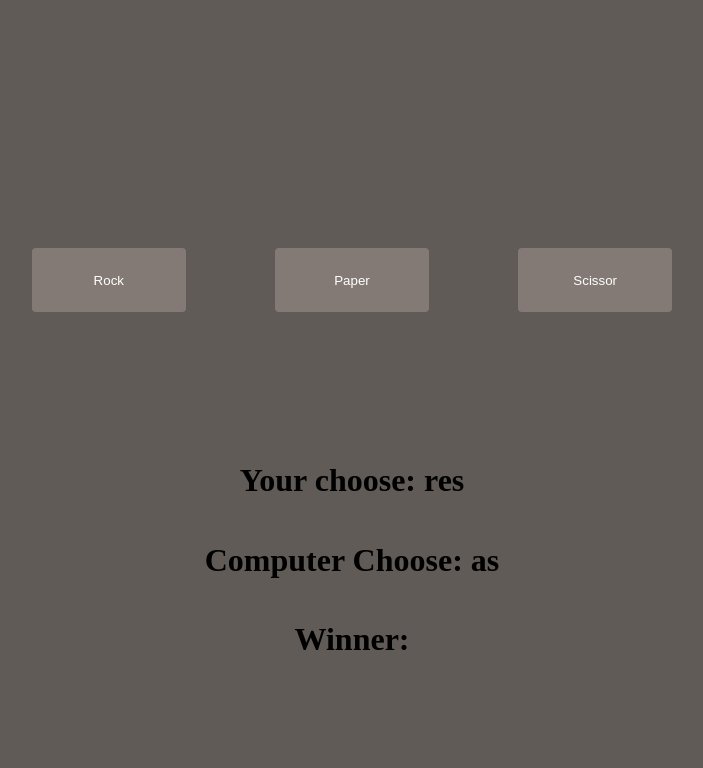
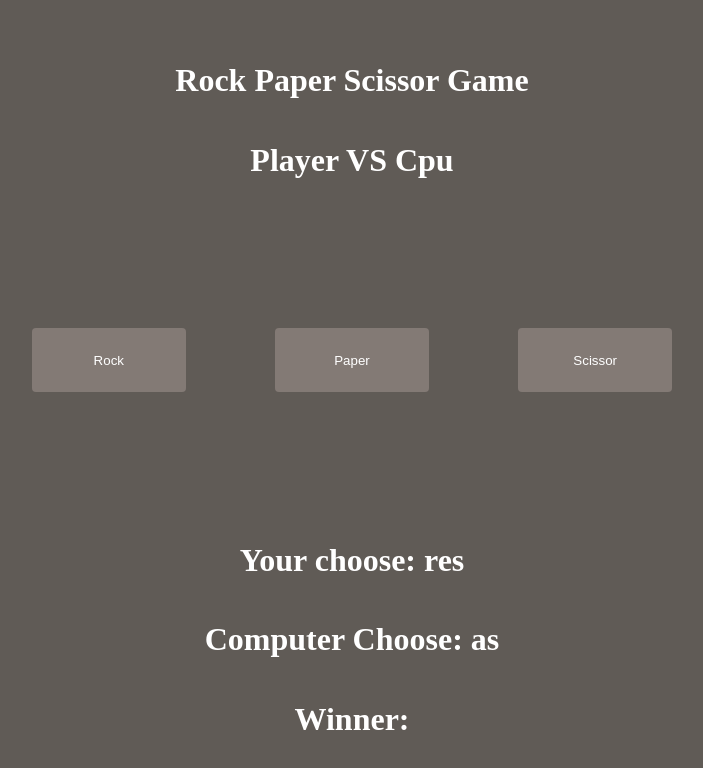
Before and after one commit to TiagoPadrao18/rock-paper-scissors, a plain HTML site: page index.html in a window 1280 px wide. Shown: the whole page, without its empty margins (288-991 px from the left). Drawn offline with Linux system fonts and the light colour scheme.

Commit message:
added title and subtitle

```diff
--- a/index.html
+++ b/index.html
@@ -8,6 +8,8 @@
   </head>
 
   <body>
+    <h1> Rock Paper Scissor Game</h1>
+    <h1>Player VS Cpu</h1>
     <div class="buttons">
       <input type="button" class="btn" value="Rock"/>
       <input type="button" class="btn" value="Paper"/>
--- a/style-components/style.css
+++ b/style-components/style.css
@@ -42,3 +42,7 @@ input:hover {
     width: 50%;
     justify-content: spac;
 }
+
+h1 {
+    color: white;
+}
```
